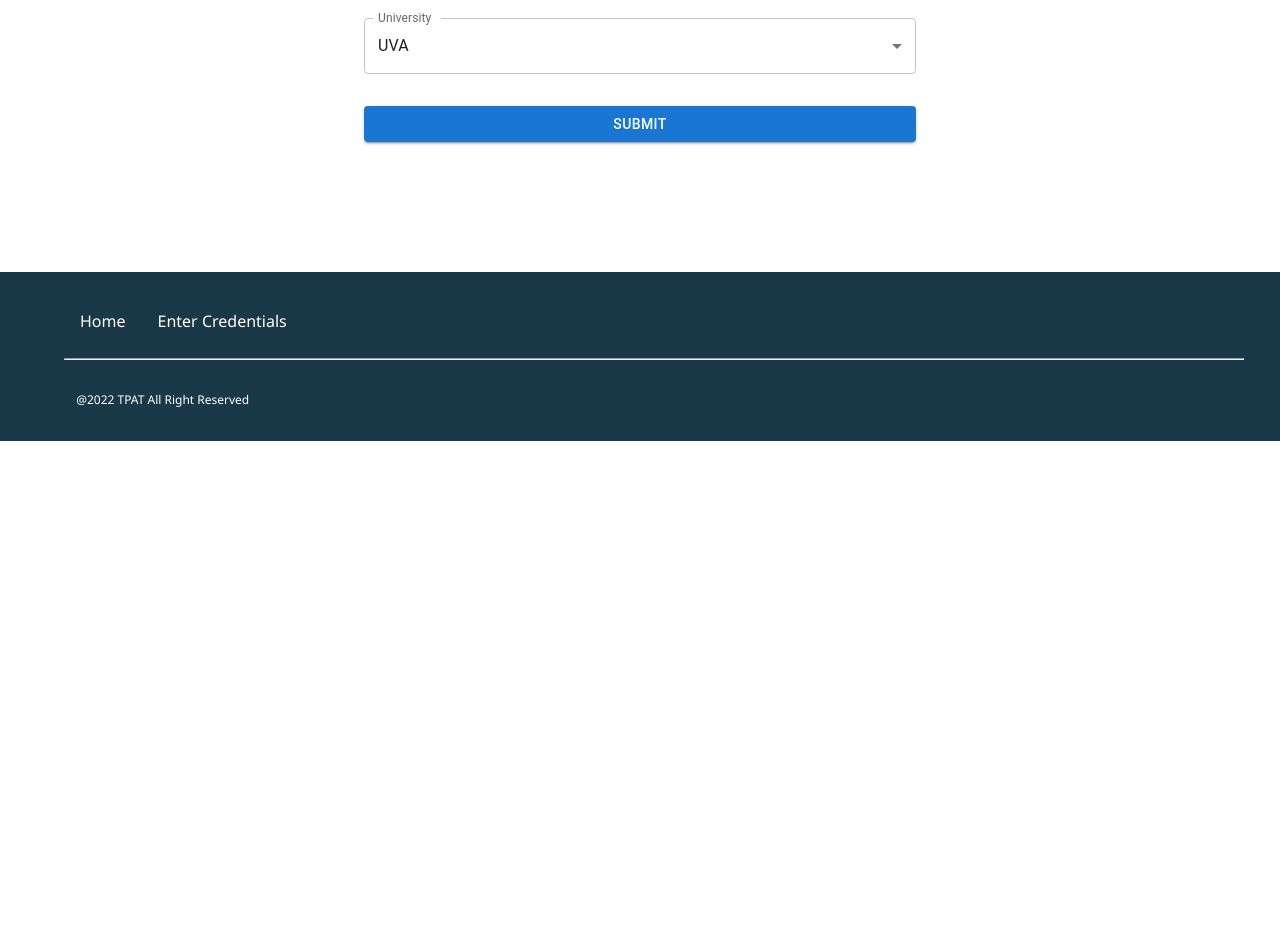
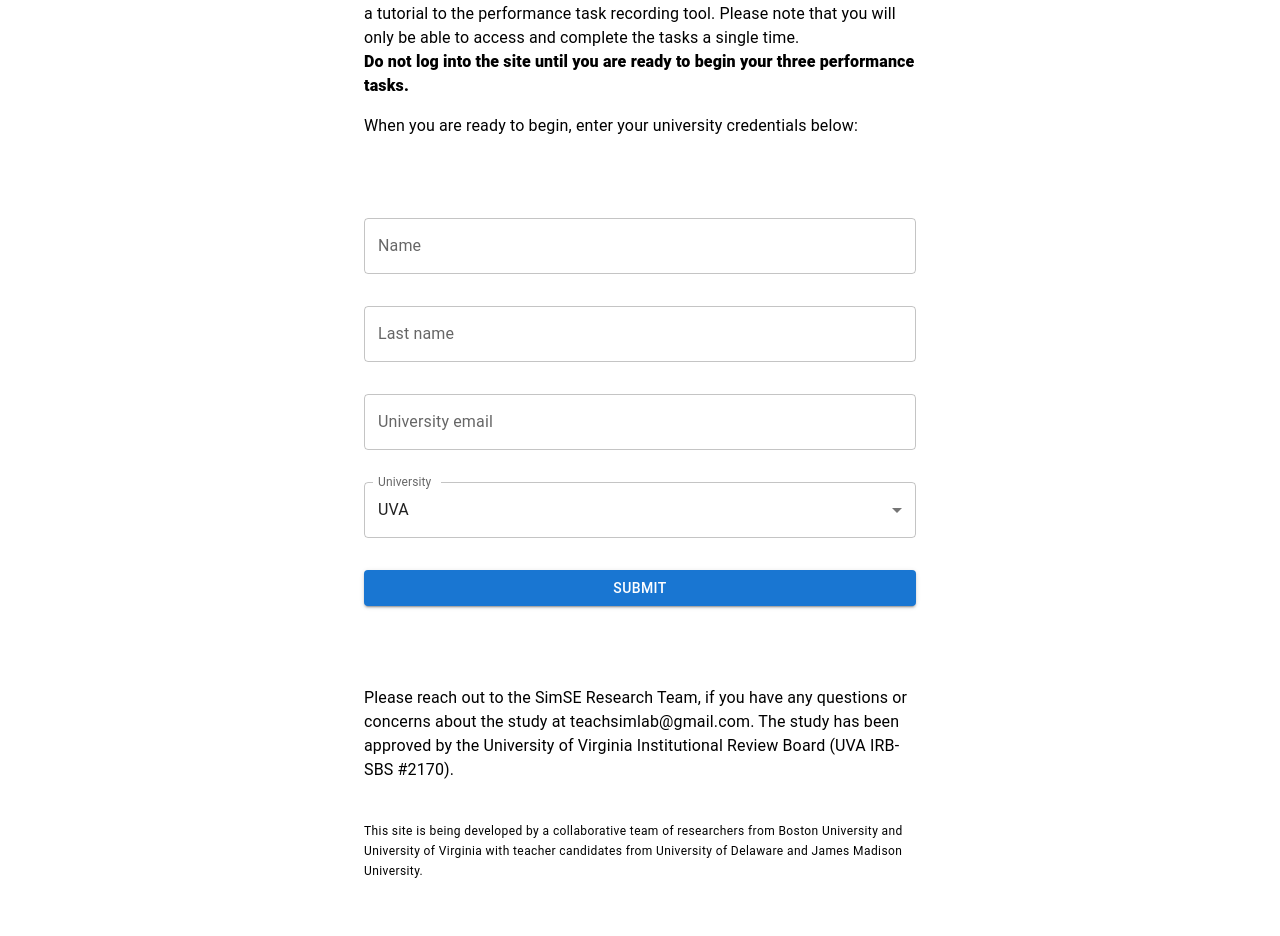
Before and after one commit to hicsail/tpat, a React (Create React App) app: page /#/login in a window 1280 px wide. Shown: the part 276-1212 px from the top of the page. Before the commit the page ends 800 px from the top, so only its background shows below. Built offline with nearby package versions, Linux system fonts and the light colour scheme.

Commit message:
updated login page with copy, updated webcam layout

```diff
--- a/src/components/Webcam.tsx
+++ b/src/components/Webcam.tsx
@@ -11,7 +11,14 @@ import {
 } from "react-record-webcam";
 import { uploadTos3 } from "../utils/videoUploadUtils";
 import { UserContext } from "../store/UserContext";
-import { Button, Chip, Grid, Stack, Typography } from "@mui/material";
+import {
+  Button,
+  Chip,
+  Container,
+  Grid,
+  Stack,
+  Typography,
+} from "@mui/material";
 import { RECORDING_TIME_LIMIT } from "../config/config";
 import CircularProgress from "@material-ui/core/CircularProgress";
 import { styled } from "@mui/material/styles";
@@ -90,7 +97,8 @@ export default function Webcam(props: Props) {
     setUploading(true);
     const blob = await recordWebcam.getRecording();
     const metadata = {
-      name: user.name,
+      firstName: user.firstName,
+      lastName: user.lastName,
       email: user.email,
       taskId: task.id.toString(),
       university: user.university,
@@ -101,21 +109,19 @@ export default function Webcam(props: Props) {
     setUploading(false);
     navigate("/");
   }
-  const Item = styled(Paper)(({ theme }) => ({
-    backgroundColor: theme.palette.mode === "dark" ? "#1A2027" : "#fff",
-    ...theme.typography.body2,
-    padding: theme.spacing(1),
-    textAlign: "center",
-    color: theme.palette.text.secondary,
-  }));
 
   return (
-    <Box sx={{ margin: 5, marginBottom: 0 }}>
+    <Box>
       <Grid container spacing={3} flex={1}>
-        <Grid item xs={12} md={6}>
-          <Box flex={1}>
+        <Grid container xs={12} md={6}>
+          <Container>
             {uploading ? (
-              <CircularProgress />
+              <Box>
+                <CircularProgress />
+                <Typography variant="h6" marginRight={2}>
+                  Uploading...
+                </Typography>
+              </Box>
             ) : (
               <video
                 ref={recordWebcam.webcamRef}
@@ -126,7 +132,7 @@ export default function Webcam(props: Props) {
                 muted
               />
             )}
-          </Box>
+          </Container>
         </Grid>
         <Grid item xs={12} md={6}>
           <Stack>
--- a/src/config/config.ts
+++ b/src/config/config.ts
@@ -1,3 +1,3 @@
 const PREP_TIME_LIMIT = 300; //time *in secs* that user is allowed to spend prepping on a task. After time elapses, camera starts recording automatically
-const RECORDING_TIME_LIMIT = 3000; // time *in secs* that user's task recording should last.  After time elapses, camera stops recording automatically and recording is uploaded
+const RECORDING_TIME_LIMIT = 300; // time *in secs* that user's task recording should last.  After time elapses, camera stops recording automatically and recording is uploaded
 export { PREP_TIME_LIMIT, RECORDING_TIME_LIMIT };
--- a/src/pages/Login.tsx
+++ b/src/pages/Login.tsx
@@ -9,6 +9,7 @@ import {
   InputLabel,
   MenuItem,
   Select,
+  Typography,
 } from "@mui/material";
 import { STORAGE_KEYS } from "../constants/storageKeys";
 import { useNavigate } from "react-router-dom";
@@ -26,7 +27,9 @@ function Login() {
   console.log(TAG, "user", user);
 
   const [email, setEmail] = useState(user ? user.email : "");
-  const [name, setName] = useState(user ? user.name : "");
+  const [firstName, setFirstName] = useState(user ? user.firstName : "");
+  const [lastName, setLastName] = useState(user ? user.lastName : "");
+
   const [university, setUniversity] = useState<UNIVERSITIES>(
     user ? user.university : UNIVERSITIES.UVA
   );
@@ -34,9 +37,9 @@ function Login() {
   const navigate = useNavigate();
 
   const handleSubmit = () => {
-    console.log("email", email, "name", name);
     const credentials = {
-      name: name,
+      firstName: firstName,
+      lastName: lastName,
       email: email,
       university: university,
     };
@@ -47,20 +50,46 @@ function Login() {
 
   return (
     <Container maxWidth="sm" sx={{ p: 4, flexGrow: 1 }}>
-      <Stack spacing={4}>
+      <Stack alignContent="center">
+        <Typography variant="h3" textAlign={"center"}>
+          Welcome to the Performance Task Site!
+        </Typography>
+        <Typography variant="body1" mt={3}>
+          This performance task assignment is expected to take 45 minutes,
+          including a tutorial to the performance task recording tool. Please
+          note that you will only be able to access and complete the tasks a
+          single time.
+          <Typography fontWeight={800}>
+            Do not log into the site until you are ready to begin your three
+            performance tasks.
+          </Typography>
+        </Typography>
+        <Typography variant="body1" mt={2}>
+          When you are ready to begin, enter your university credentials below:
+        </Typography>
+        <Stack spacing={4} mt={10} mb={10}>
           <TextField
-          value={name}
+            value={firstName}
             id="Name"
             label="Name"
             variant="outlined"
             onChange={(e) => {
-            setName(e.target.value);
+              setFirstName(e.target.value);
+            }}
+          />
+          <TextField
+            value={lastName}
+            id="LastName"
+            label="Last name"
+            variant="outlined"
+            onChange={(e) => {
+              setLastName(e.target.value);
             }}
           />
           <TextField
             value={email}
             id="Email"
-          label="Email"
+            label="University email"
             variant="outlined"
             onChange={(e) => {
               setEmail(e.target.value);
@@ -83,6 +112,18 @@ function Login() {
             {user ? "Re-enter Credentials" : "Submit"}
           </Button>
         </Stack>
+        <Typography variant="body1">
+          Please reach out to the SimSE Research Team, if you have any questions
+          or concerns about the study at teachsimlab@gmail.com. The study has
+          been approved by the University of Virginia Institutional Review Board
+          (UVA IRB-SBS #2170).
+        </Typography>
+        <Typography variant="caption" marginTop={5}>
+          This site is being developed by a collaborative team of researchers
+          from Boston University and University of Virginia with teacher
+          candidates from University of Delaware and James Madison University.
+        </Typography>
+      </Stack>
     </Container>
   );
 }
--- a/src/pages/Task.tsx
+++ b/src/pages/Task.tsx
@@ -7,7 +7,7 @@ import { Link } from "react-router-dom";
 import { UserContext } from "../store/UserContext";
 import { SCREENS } from "../constants/screens";
 import Webcam from "../components/Webcam";
-import { Button, Stack, Typography } from "@mui/material";
+import { Box, Button, Stack, Typography } from "@mui/material";
 import { PREP_TIME_LIMIT } from "../config/config";
 
 function Task() {
@@ -45,14 +45,9 @@ function Task() {
   const task = data[taskIndex];
 
   return (
-    <>
+    <Box margin={5}>
       {mode == "preparing" ? (
-        <Stack
-          padding={5}
-          margin={5}
-          border="1px solid #808080"
-          borderRadius={2}
-        >
+        <Stack padding={5} border="1px solid #808080" borderRadius={2}>
           <Stack
             direction="row"
             alignItems="center"
@@ -124,7 +119,7 @@ function Task() {
       ) : (
         <Webcam task={task} />
       )}
-    </>
+    </Box>
   );
 }
 
--- a/src/pages/TryItYourself.tsx
+++ b/src/pages/TryItYourself.tsx
@@ -28,7 +28,7 @@ function TryItYourself() {
   return (
     <div>
       <Container maxWidth="md">
-        <Typography variant="h3" textAlign="center">
+        <Typography variant="h3" textAlign="center" mt={3}>
           {title}
         </Typography>
         <Typography variant="h6" textAlign="center" mt={10}>
--- a/src/pages/Tutorial2.tsx
+++ b/src/pages/Tutorial2.tsx
@@ -8,6 +8,7 @@ import DialogContent from "@mui/material/DialogContent";
 import DialogContentText from "@mui/material/DialogContentText";
 import DialogTitle from "@mui/material/DialogTitle";
 import { data } from "../data";
+import { Box, Stack } from "@mui/material";
 
 function Tutorial2() {
   const task = data[0];
@@ -22,10 +23,17 @@ function Tutorial2() {
   };
 
   return (
-    <div style={{ marginLeft: "5%", paddingTop: "3%", marginRight: "5%" }}>
-      <Button variant="outlined" onClick={handleClickOpen}>
-        Click to see Instructions
-      </Button>
+    <Box margin={5}>
+      <Stack>
+        <Webcam task={task} context={WEBCAM_CONTEXT.TUTORIAL} />
+        <Button
+          variant="outlined"
+          onClick={handleClickOpen}
+          style={{ marginTop: 10 }}
+        >
+          Click to see Instructions
+        </Button>
+      </Stack>
       <Dialog
         open={isModalOpen}
         onClose={handleClose}
@@ -51,8 +59,7 @@ function Tutorial2() {
           </Button>
         </DialogActions>
       </Dialog>
-      <Webcam task={task} context={WEBCAM_CONTEXT.TUTORIAL} />
-    </div>
+    </Box>
   );
 }
 
--- a/src/utils/videoUploadUtils.ts
+++ b/src/utils/videoUploadUtils.ts
@@ -8,7 +8,8 @@ import { Blob } from "buffer";
 const TPAT_VIDEOS_BUCKET = "tpat"; //tpat
 
 function getFileName(metadata: {
-  name: string;
+  firstName: string;
+  lastName: string;
   email: string;
   taskId: string;
   university: string;
@@ -24,7 +25,8 @@ function getFileName(metadata: {
     "_" +
     metadata.email.split("@")[0] +
     "_" + //get first part of email
-    metadata.name.replace(/\s/g, "") +
+    metadata.firstName.replace(/\s/g, "") +
+    metadata.lastName.replace(/\s/g, "") +
     "_" + //remove whitespace from name
     "Task" +
     metadata.taskId +
@@ -33,18 +35,14 @@ function getFileName(metadata: {
 }
 /**
  * @param videoBlob
- * @param metadata  example metadata =   {
-        username: "Teacher 1",
-        email: "teacher@gmail.com",
-        taskId: "1",
-        university: "UVA";
-      },
+ * @param metadata
  * @returns
  */
 async function uploadTos3(
   videoBlob: Blob,
   metadata: {
-    name: string;
+    firstName: string;
+    lastName: string;
     email: string;
     taskId: string;
     university: string;
@@ -55,7 +53,6 @@ async function uploadTos3(
     const uploadParams = {
       Bucket: TPAT_VIDEOS_BUCKET,
       Body: videoBlob,
-
       Key: getFileName(metadata),
       Metadata: metadata,
     };
```
Lines whose indentation alone changed are shown as unchanged.
